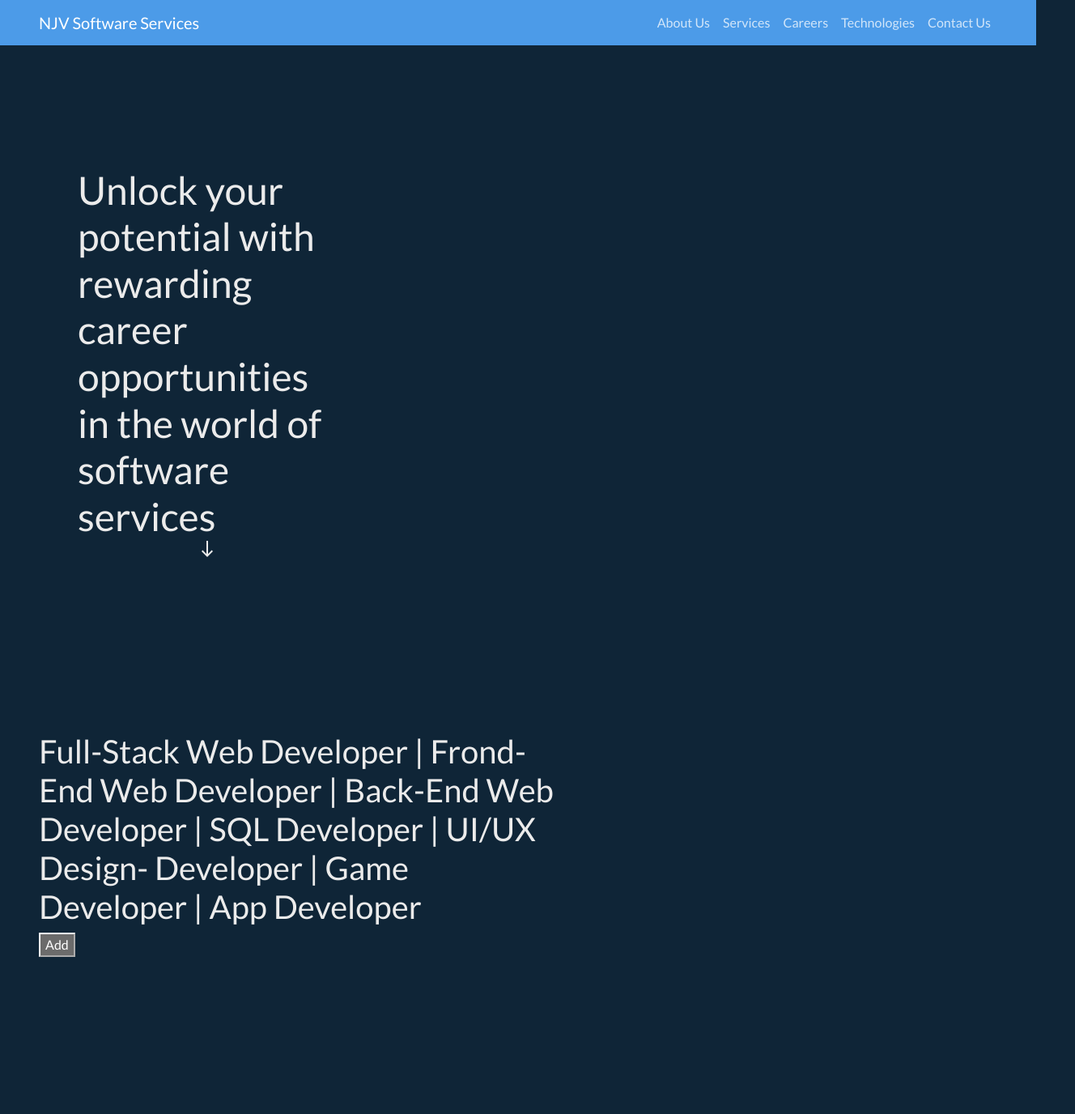
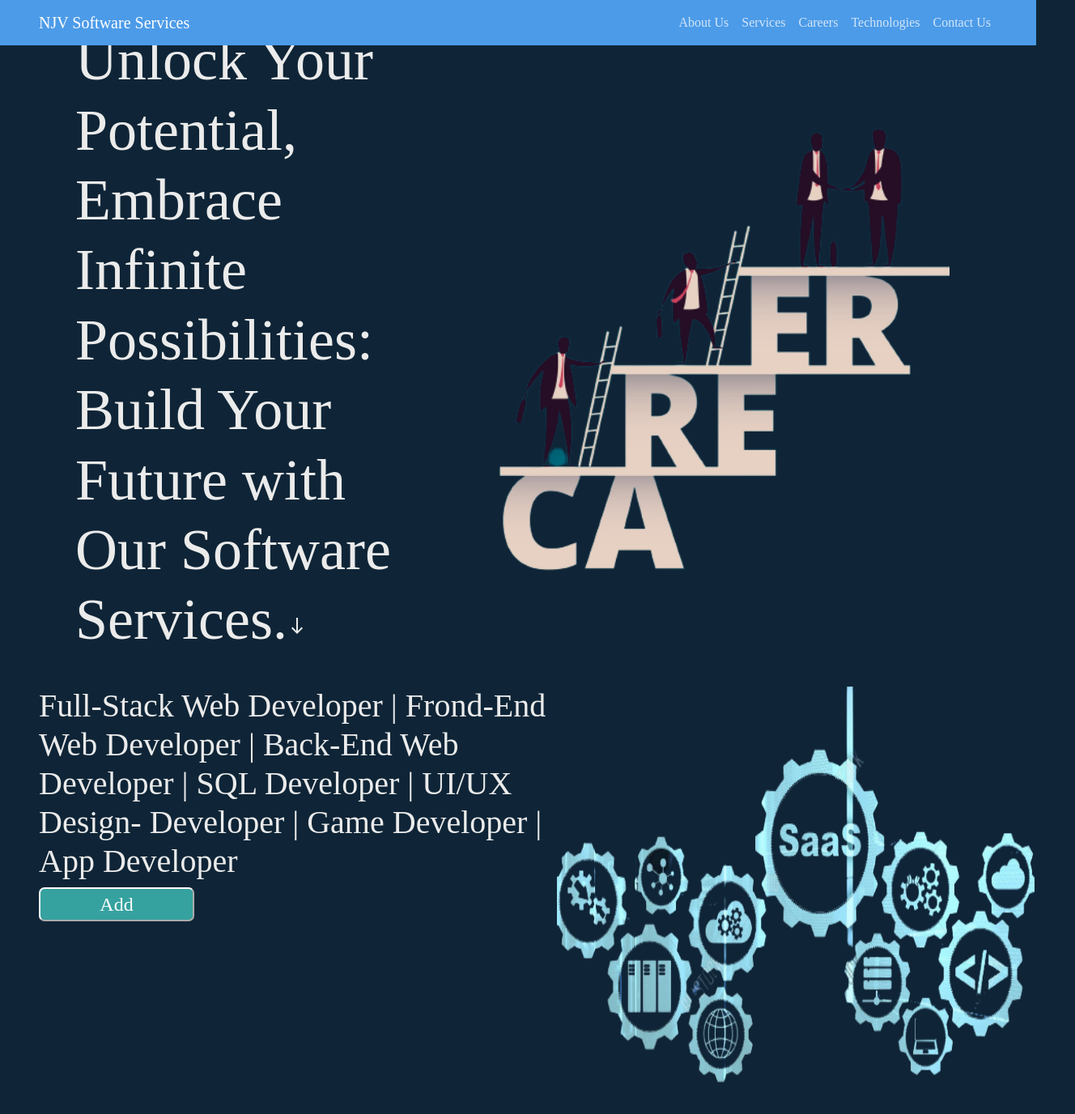
Before and after one commit to niksanti101096/njvsoftwareservices, a React (Create React App) app: page /careers in a window 1280 px wide. Shown: the top 1376 px of the page at 81% size, 1328 px wide, since content can reach past the window. Before the commit the page ends 1230 px from the top, so only its background shows below. Built offline with nearby package versions, Linux system fonts and the light colour scheme.

Commit message:
modified Career page

```diff
--- a/src/career.css
+++ b/src/career.css
@@ -1,8 +1,68 @@
 /* career style */
+* {
+  font-family: 'Times New Roman', Times, serif;
+}
 .fontSlogan {
-    align-items: center;
-    font-size: 3rem;
+    /* align-items: center;
+    font-size: 3rem; */
   }
-.mySwiper {
-  margin-left: 50%;
+.headerCC {
+  display: flex;
+  flex-direction: row;
+  justify-content: center;
+  align-items: center;
+  padding: 5px 155px 5px 45px;
+
+  width: 200%;
 }
+.header1 {
+  font-size: 4.5em;
+
+}
+.header2 {
+  display: flex;
+  flex-direction: row;
+}
+.imgCC {
+  height: 80vh;
+
+}
+.imgCC2 {
+  height: 80vh;
+  position: absolute;
+  width: 50%;
+  padding: 0 50px 0 0;
+
+}
+.IconC{
+  height: 20px;
+  width: 70%;
+}
+.btnAdd {
+  background-color: #35A29F;
+  border-radius: 7px 7px 7px 7px;
+  width: 30%;
+  font-size: 1.5em;
+}
+.btnAdd:hover{
+  background: #05BFDB;
+}
+.swiperCCard{
+
+  display: flex;
+  flex-direction: row;
+  justify-content: center;
+  height: 70vh;
+  width: 190%;
+}
+
+
+/* ============ CareerCard ============= */
+.btnApply {
+  background: #35A29F;
+  color: #E3F2C1;
+}
+.btnUpdate {
+  background: #9BA4B5;
+  color: #E3F2C1;
+}
--- a/src/components/careerUs/CareerCard.jsx
+++ b/src/components/careerUs/CareerCard.jsx
@@ -52,12 +52,12 @@ const CareerCard = ({
           <h6>{date}</h6>
         </Card.Title>
       </Card.Body>
-      <Button className="w-100 rounded-0" variant="success">
+      <Button className="w-100 rounded-0 btnApply" >
         Apply Now!
       </Button>
       <Button
-        className="w-100 rounded-0"
-        variant="warning"
+        className="w-100 rounded-0 btnUpdate"
+        //variant="warning"
         onClick={() => handleUpdate(salary, title, desc, date, id)}
       >
         Update
--- a/src/components/careerUs/MyCareer.jsx
+++ b/src/components/careerUs/MyCareer.jsx
@@ -3,7 +3,7 @@ import CareerModal from "./CareerModal";
 // import "../career.css";
 
 import { Swiper, SwiperSlide } from "swiper/react";
-// import { FreeMode } from 'swiper';
+//import { FreeMode } from 'swiper';
 import "swiper/css";
 import "swiper/css/free-mode";
 
@@ -41,6 +41,9 @@ import img25 from "./img/img25.jpg";
 import img26 from "./img/img26.jpg";
 import img27 from "./img/img27.jpg";
 import img28 from "./img/img28.jpg";
+
+import carUP from "./img/carUP.png";
+import sftware from "./img/sftware.png"
 
 const MyCareer = () => {
   const careerData = localStorage.getItem("Career1DB")
@@ -135,23 +138,37 @@ const MyCareer = () => {
 
   return (
     <div className=" ">
-      <br /> <br />
-      <h1 className="home d-flex flex-column justify-content-center w-50 ms-5 fs-700 fontSlogan">
-        Unlock your potential with rewarding career opportunities in the world
-        of software services <SouthIcon></SouthIcon>
+        <br/>
+      <div className="home headerCC ms-50 fs-700">
+           <div >
+                <h1 className="header1" >
+                Unlock Your Potential, Embrace Infinite Possibilities:
+                 Build Your Future with Our Software Services.
+                    <SouthIcon>
+                        </SouthIcon>
                 </h1>
-      <br />
-      <br />
+            </div>
+            <div >
+                <img src={carUP} alt="Photo" className="imgCC" />
+
+            </div>
+      </div>
+          <br/>
+      <div className="header2">
           <div>
               <h1>
-          {" "}
               Full-Stack Web Developer | Frond-End Web Developer | Back-End Web
               Developer |  SQL Developer | UI/UX Design- Developer | Game Developer | App
               Developer
               </h1>
-        <button onClick={handleCareer1Add}>Add</button>
+            <button onClick={handleCareer1Add} className=" btnAdd" >Add</button>
           </div>
-      <div className="container py-4 px-4 d-flex justify-content-center align-items-center ">
+          <div>
+            <img src={sftware} alt="Photo" className="imgCC2" />
+          </div>
+      </div>
+
+          <div className=" py-4 swiperCCard ">
             <Swiper
               freeMode={true}
               grabCursor={true}
@@ -175,7 +192,7 @@ const MyCareer = () => {
                   spaceBetween: 15,
                 },
                 1280: {
-              slidesPerView: 4,
+                  slidesPerView: 5,
                   spaceBetween: 30,
                 },
               }}
@@ -189,7 +206,7 @@ const MyCareer = () => {
                     date={item.date}
                     id={item.id}
                     setCareerArray={setCareerArray}
-                setCareerIdHolder={setCareerIdHolder}
+                    setCareerIdHolder={setCareerIdHolder}np
                     setCareerTitle={setCareerTitle}
                     setCareerSalary={setCareerSalary}
                     setCareerDate={setCareerDate}
@@ -203,7 +220,7 @@ const MyCareer = () => {
             </Swiper>
           </div>
 
-
+       {/*----------------- Call for Modal-------- */}
         <CareerModal
           showModal={showModal}
           handleClose={handleClose}
```
Also changed, not shown: src/components/careerUs/img/carUP.png (added), src/components/careerUs/img/sftware.png (added). Lines whose indentation alone changed are shown as unchanged.
